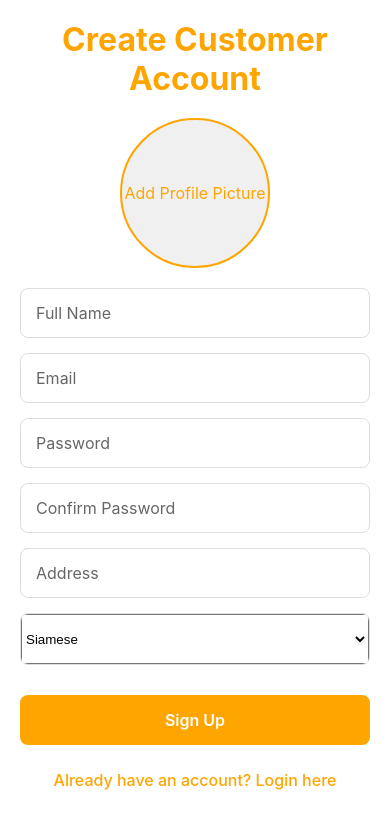
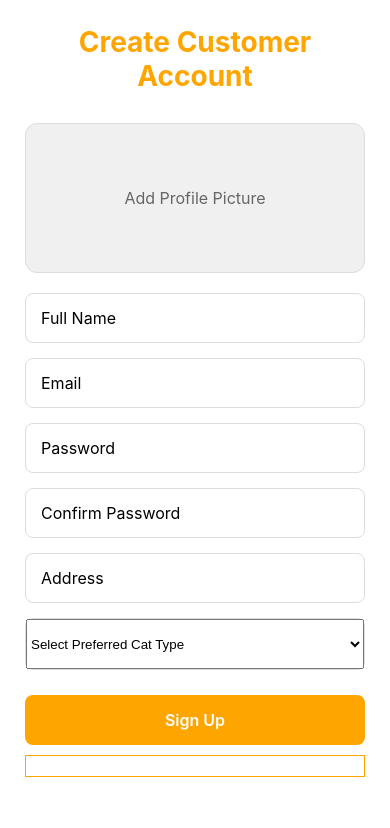
Before and after one commit to rohitbalage/MeowGram_social_media_for_cats, a React Native app: screen /Signup in a window 390 px wide. Shown: the top 828 px of the page. Built offline with nearby package versions, Linux system fonts and the light colour scheme.

Commit message:
fixed firebase db error

```diff
--- a/firebase.ts
+++ b/firebase.ts
@@ -1,27 +1,23 @@
+// firebase.ts
 import { initializeApp } from "firebase/app";
-import { initializeAuth, getReactNativePersistence } from "firebase/auth";
+import { getAuth } from "firebase/auth";
 import { getFirestore } from "firebase/firestore";
 import { getStorage } from "firebase/storage";
-import AsyncStorage from '@react-native-async-storage/async-storage';
 
 const firebaseConfig = {
   apiKey: "AIzaSyCH8mT6Wwu4FRQ_CPvolAjc_UVydUFI2sU",
   authDomain: "meowgram-86a8f.firebaseapp.com",
   projectId: "meowgram-86a8f",
-  storageBucket: "meowgram-86a8f.appspot.com",
+  storageBucket: "meowgram-86a8f.firebasestorage.app",
   messagingSenderId: "69015713322",
   appId: "1:69015713322:web:d10c03f7395661c14e7553",
   measurementId: "G-8V9YDHZS2E"
 };
-
 // Initialize Firebase
 const app = initializeApp(firebaseConfig);
 
-// Initialize Auth with AsyncStorage
-const auth = initializeAuth(app, {
-  persistence: getReactNativePersistence(AsyncStorage)
-});
-
+// Direct initialization without React Native persistence
+const auth = getAuth(app);
 const db = getFirestore(app);
 const storage = getStorage(app);
 
--- a/screens/SignupScreen.tsx
+++ b/screens/SignupScreen.tsx
@@ -1,11 +1,12 @@
 import React, { useState } from 'react';
 import { View, Text, TextInput, TouchableOpacity, StyleSheet, Alert, Image, ScrollView } from 'react-native';
 import { Picker } from '@react-native-picker/picker';
+import { launchImageLibrary } from 'react-native-image-picker';
+import { createUserWithEmailAndPassword } from 'firebase/auth';
+import { ref, uploadBytes, getDownloadURL } from 'firebase/storage';
+import { doc, setDoc } from 'firebase/firestore';
 import { auth, db, storage } from '../firebase';
-import { createUserWithEmailAndPassword } from 'firebase/auth';
-import { doc, setDoc } from 'firebase/firestore';
-import { ref, uploadBytes, getDownloadURL } from 'firebase/storage';
-import { launchImageLibrary } from 'react-native-image-picker';
+import { useNavigation } from '@react-navigation/native';
 import { StackNavigationProp } from '@react-navigation/stack';
 
 type AuthStackParamList = {
@@ -13,11 +14,7 @@ type AuthStackParamList = {
   Signup: undefined;
 };
 
-type SignupScreenNavigationProp = StackNavigationProp<AuthStackParamList, 'Signup'>;
-
-interface Props {
-  navigation: SignupScreenNavigationProp;
-}
+type NavigationProp = StackNavigationProp<AuthStackParamList, 'Signup'>;
 
 const catBreeds = [
   'Siamese',
@@ -32,7 +29,9 @@ const catBreeds = [
   'Russian Blue'
 ];
 
-const SignupScreen: React.FC<Props> = ({ navigation }) => {
+const SignupScreen = () => {
+  const navigation = useNavigation<NavigationProp>();
+
   const [email, setEmail] = useState('');
   const [password, setPassword] = useState('');
   const [confirmPassword, setConfirmPassword] = useState('');
@@ -43,18 +42,9 @@ const SignupScreen: React.FC<Props> = ({ navigation }) => {
   const [loading, setLoading] = useState(false);
 
   const selectProfilePicture = async () => {
-    try {
-      const response = await launchImageLibrary({
-        mediaType: 'photo',
-        quality: 0.8,
-        includeBase64: false,
-      });
-
-      if (response.assets?.[0]?.uri) {
-        setProfilePic(response.assets[0].uri);
-      }
-    } catch (error) {
-      Alert.alert('Error', 'Failed to select profile picture');
+    const result = await launchImageLibrary({ mediaType: 'photo' });
+    if (!result.didCancel && result.assets?.[0]?.uri) {
+      setProfilePic(result.assets[0].uri);
     }
   };
 
@@ -72,23 +62,21 @@ const SignupScreen: React.FC<Props> = ({ navigation }) => {
     try {
       setLoading(true);
 
-      // Create user with email/password
+      // Create user
       const userCredential = await createUserWithEmailAndPassword(auth, email, password);
       const user = userCredential.user;
 
+      // Upload image
       let profilePicURL = '';
       if (profilePic && user) {
-        // Convert image to blob
         const response = await fetch(profilePic);
         const blob = await response.blob();
-
-        // Upload to Firebase Storage
         const storageRef = ref(storage, `customer_profiles/${user.uid}`);
         await uploadBytes(storageRef, blob);
         profilePicURL = await getDownloadURL(storageRef);
       }
 
-      // Create user document in Firestore
+      // Create Firestore document
       await setDoc(doc(db, 'Customers', user.uid), {
         cid: user.uid,
         name,
@@ -101,23 +89,10 @@ const SignupScreen: React.FC<Props> = ({ navigation }) => {
 
       Alert.alert('Success', 'Account created successfully!');
       navigation.navigate('Login');
+
     } catch (error: any) {
-      let errorMessage = 'Registration failed. Please try again.';
-      switch (error.code) {
-        case 'auth/email-already-in-use':
-          errorMessage = 'Email address is already in use!';
-          break;
-        case 'auth/invalid-email':
-          errorMessage = 'Invalid email address format!';
-          break;
-        case 'auth/weak-password':
-          errorMessage = 'Password should be at least 6 characters!';
-          break;
-        case 'auth/network-request-failed':
-          errorMessage = 'Network error. Please check your internet connection.';
-          break;
-      }
-      Alert.alert('Error', errorMessage);
+      console.error('Signup error:', error);
+      Alert.alert('Error', error.message);
     } finally {
       setLoading(false);
     }
@@ -127,95 +102,40 @@ const SignupScreen: React.FC<Props> = ({ navigation }) => {
     <ScrollView contentContainerStyle={styles.container}>
       <Text style={styles.title}>Create Customer Account</Text>
 
-      <TouchableOpacity style={styles.profilePicContainer} onPress={selectProfilePicture}>
+      <TouchableOpacity style={styles.imagePicker} onPress={selectProfilePicture}>
         {profilePic ? (
-          <Image source={{ uri: profilePic }} style={styles.profilePic} />
+          <Image source={{ uri: profilePic }} style={styles.profileImage} />
         ) : (
-          <Text style={styles.profilePicText}>Add Profile Picture</Text>
+          <Text style={styles.imagePickerText}>Add Profile Picture</Text>
         )}
       </TouchableOpacity>
 
-      <TextInput
-        style={styles.input}
-        placeholder="Full Name"
-        value={name}
-        onChangeText={setName}
-        placeholderTextColor="#666"
-      />
-
-      <TextInput
-        style={styles.input}
-        placeholder="Email"
-        value={email}
-        onChangeText={setEmail}
-        autoCapitalize="none"
-        keyboardType="email-address"
-        placeholderTextColor="#666"
-      />
-
-      <TextInput
-        style={styles.input}
-        placeholder="Password"
-        value={password}
-        onChangeText={setPassword}
-        secureTextEntry
-        placeholderTextColor="#666"
-      />
-
-      <TextInput
-        style={styles.input}
-        placeholder="Confirm Password"
-        value={confirmPassword}
-        onChangeText={setConfirmPassword}
-        secureTextEntry
-        placeholderTextColor="#666"
-      />
-
-      <TextInput
-        style={styles.input}
-        placeholder="Address"
-        value={address}
-        onChangeText={setAddress}
-        placeholderTextColor="#666"
-      />
+      <TextInput style={styles.input} placeholder="Full Name" value={name} onChangeText={setName} />
+      <TextInput style={styles.input} placeholder="Email" value={email} onChangeText={setEmail} autoCapitalize="none" />
+      <TextInput style={styles.input} placeholder="Password" value={password} onChangeText={setPassword} secureTextEntry />
+      <TextInput style={styles.input} placeholder="Confirm Password" value={confirmPassword} onChangeText={setConfirmPassword} secureTextEntry />
+      <TextInput style={styles.input} placeholder="Address" value={address} onChangeText={setAddress} />
 
       <View style={styles.pickerContainer}>
         <Picker
           selectedValue={preferredCatType}
-          onValueChange={(itemValue) => setPreferredCatType(itemValue)}
+          onValueChange={setPreferredCatType}
           style={styles.picker}
           dropdownIconColor="#FFA500"
-          mode="dropdown"
         >
-          <Picker.Item
-            label="Select Preferred Cat Type"
-            value={null}
-            enabled={false}
-            style={styles.pickerHeaderItem}
-          />
-          {catBreeds.map((breed) => (
-            <Picker.Item
-              key={breed}
-              label={breed}
-              value={breed}
-              style={styles.pickerItem}
-            />
+          <Picker.Item label="Select Preferred Cat Type" value={null} />
+          {catBreeds.map(breed => (
+            <Picker.Item key={breed} label={breed} value={breed} />
           ))}
         </Picker>
       </View>
 
-      <TouchableOpacity
-        style={styles.button}
-        onPress={handleSignup}
-        disabled={loading}
-      >
-        <Text style={styles.buttonText}>
-          {loading ? 'Creating account...' : 'Sign Up'}
-        </Text>
+      <TouchableOpacity style={styles.button} onPress={handleSignup} disabled={loading}>
+        <Text style={styles.buttonText}>{loading ? 'Creating Account...' : 'Sign Up'}</Text>
       </TouchableOpacity>
 
-      <TouchableOpacity onPress={() => navigation.goBack()}>
-        <Text style={styles.link}>Already have an account? Login here</Text>
+      <TouchableOpacity style={styles.secondaryButton} onPress={() => navigation.navigate('Login')}>
+        <Text style={styles.buttonText}>Already have an account? Login</Text>
       </TouchableOpacity>
     </ScrollView>
   );
@@ -224,36 +144,34 @@ const SignupScreen: React.FC<Props> = ({ navigation }) => {
 const styles = StyleSheet.create({
   container: {
     flexGrow: 1,
-    padding: 20,
+    padding: 25,
     backgroundColor: '#fff',
   },
   title: {
-    fontSize: 32,
+    fontSize: 28,
     fontWeight: 'bold',
     color: '#FFA500',
     textAlign: 'center',
-    marginBottom: 20,
+    marginBottom: 30,
   },
-  profilePicContainer: {
-    width: 150,
+  imagePicker: {
+    width: '100%',
     height: 150,
-    borderRadius: 75,
     backgroundColor: '#f0f0f0',
-    alignSelf: 'center',
+    borderRadius: 12,
     justifyContent: 'center',
     alignItems: 'center',
     marginBottom: 20,
-    borderWidth: 2,
-    borderColor: '#FFA500',
+    borderWidth: 1,
+    borderColor: '#ddd',
   },
-  profilePic: {
-    width: '100%',
-    height: '100%',
-    borderRadius: 75,
+  profileImage: {
+    width: 120,
+    height: 120,
+    borderRadius: 60,
   },
-  profilePicText: {
-    color: '#FFA500',
-    textAlign: 'center',
+  imagePickerText: {
+    color: '#666',
     fontSize: 16,
   },
   input: {
@@ -261,50 +179,36 @@ const styles = StyleSheet.create({
     borderWidth: 1,
     borderColor: '#ddd',
     borderRadius: 8,
-    padding: 15,
+    paddingHorizontal: 15,
     marginBottom: 15,
     fontSize: 16,
-    backgroundColor: '#fff',
-    color: '#333',
   },
   pickerContainer: {
     borderWidth: 1,
     borderColor: '#ddd',
     borderRadius: 8,
     marginBottom: 15,
-    overflow: 'hidden',
   },
   picker: {
     height: 50,
-    width: '100%',
-    backgroundColor: '#fff',
-  },
-  pickerHeaderItem: {
-    color: '#999',
-    fontSize: 16,
-  },
-  pickerItem: {
-    color: '#333',
-    fontSize: 16,
   },
   button: {
     backgroundColor: '#FFA500',
-    padding: 15,
+    height: 50,
     borderRadius: 8,
+    justifyContent: 'center',
     alignItems: 'center',
-    marginVertical: 15,
+    marginVertical: 10,
+  },
+  secondaryButton: {
+    backgroundColor: 'transparent',
+    borderWidth: 1,
+    borderColor: '#FFA500',
   },
   buttonText: {
-    color: 'white',
+    color: '#fff',
+    fontSize: 16,
     fontWeight: '600',
-    fontSize: 16,
-  },
-  link: {
-    color: '#FFA500',
-    textAlign: 'center',
-    marginTop: 10,
-    fontSize: 16,
-    fontWeight: '500',
   },
 });
 
```
